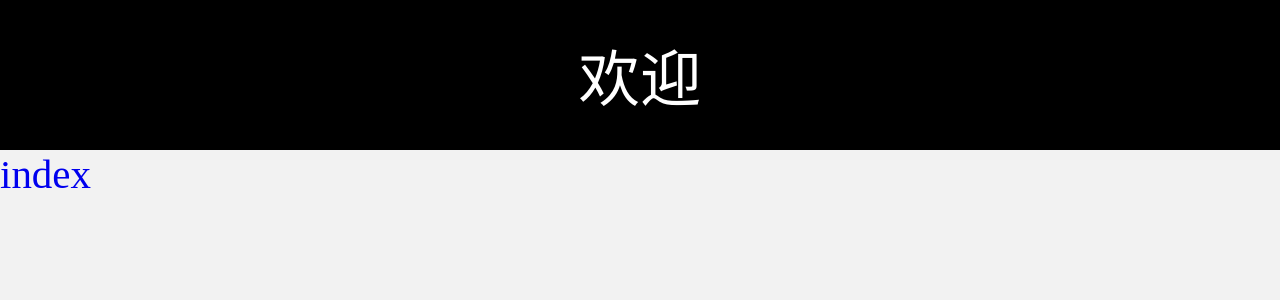
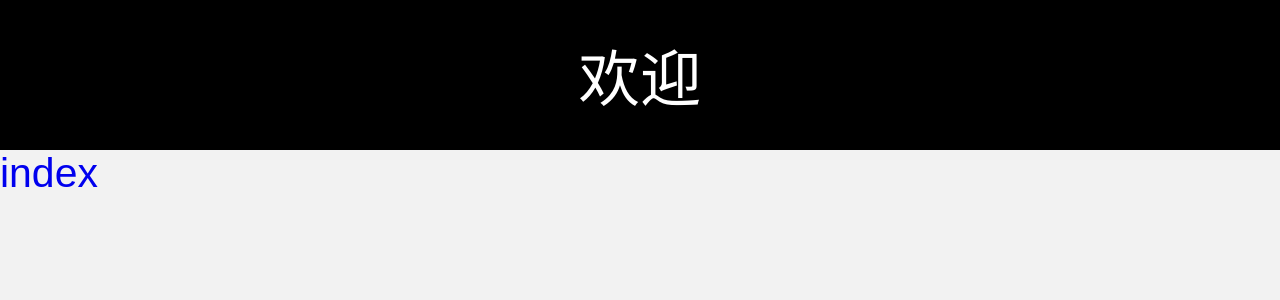
Before and after one commit to gaoyuanfell/mobile-vue-template, a Vue app: page / in a window 1280 px wide. Shown: the top 300 px of the page. Built offline with nearby package versions, Linux system fonts and the light colour scheme.

Commit message:
2018-11-16 10:28:07 → moka

```diff
--- a/src/assets/css/master.less
+++ b/src/assets/css/master.less
@@ -10,7 +10,7 @@ html {
 
 body {
   font-size: 0.24rem;
-  font-family: "Microsoft Ya Hei";
+  font-family: Arial,Helvetica,sans-serif;
   margin: 0;
   padding: 0;
   position: fixed;
--- a/src/views/home.vue
+++ b/src/views/home.vue
@@ -13,5 +13,4 @@
 <script>
 export default {};
 </script>
-<style>
-</style>
+<style lang="less" scoped></style>
```
